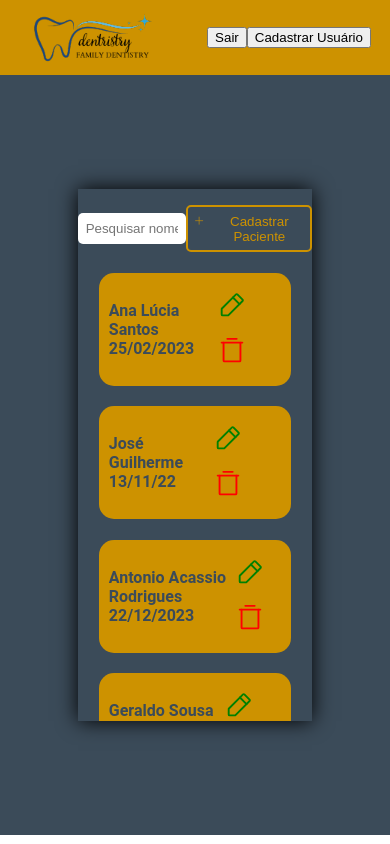
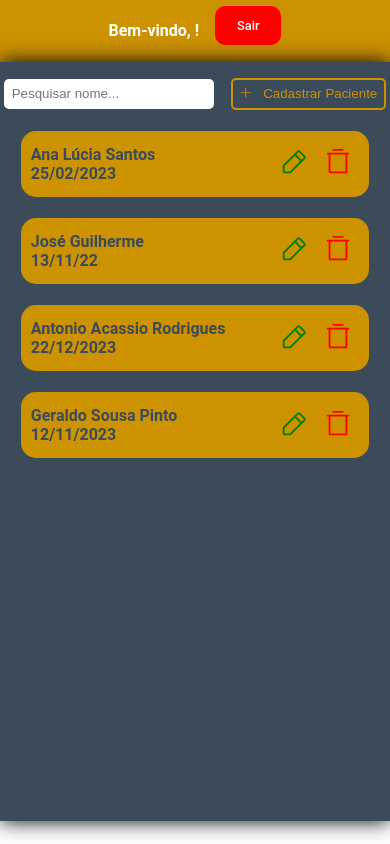
Before and after one commit to guilhermeverissimo14/clinica-odontologica, a React (Vite) app: page /home in a window 390 px wide. Built offline with nearby package versions, Linux system fonts and the light colour scheme; data requests are answered from the project's data file; the HTML template or start-up script is replaced by a standard one.

Commit message:
Finalizando a estilização para mobile

```diff
--- a/src/components/header/header.css
+++ b/src/components/header/header.css
@@ -1,4 +1,4 @@
-header{
+header {
     width: 100%;
     background-color: var(--secondary-700);
     color: #fff;
@@ -6,8 +6,50 @@ header{
     align-items: center;
     justify-content: space-around;
 }
-header img{
-    width: 150px;
+
+header img {
+    width: 100px;
     float: left;
     flex-wrap: wrap;
 }
+
+header .content-header {
+    display: flex;
+    gap: 5em;
+    align-items: center;
+    justify-content: center;
+}
+
+.content-header button {
+    /* height: 30%; */
+    background-color: red;
+    color: #fff;
+    border-style: solid;
+    border-width: 2px;
+    border-color: transparent;
+    padding: 10px 20px;
+    border-radius: 10px;
+    font-family: 'Roboto', sans-serif;
+    font-size: 0.8rem;
+    font-weight: 500;
+    cursor: pointer;
+    margin-bottom: 10px;
+    transition: all 0.2s ease-in-out;
+}
+
+.content-header button:hover{
+    background-color: rgb(189, 59, 59);
+    color: var(--black);
+}
+
+@media  (max-width: 748px){
+    header .content-header{
+        display: flex;
+        align-items: center;
+        justify-content: center;
+        gap: 1em;
+    }
+    header img{
+        display: none;
+    }
+ }
--- a/src/components/header/header.tsx
+++ b/src/components/header/header.tsx
@@ -1,14 +1,24 @@
+import { useNavigate } from 'react-router-dom';
 import Logo from './../../assets/images/logo.png'
 
 import './header.css'
 
 export default function Header() {
+
+    const username = localStorage.getItem("username");
+    const navigate = useNavigate();
+
+    function handleLogout() {
+        localStorage.removeItem("username");
+        navigate("/")
+    }
+
     return (
         <header>
             <img src={Logo} alt="Logo" />
-            <div>
-                <button>Sair</button>
-                <button>Cadastrar Usuário</button>
+            <div className='content-header'>
+                <h4>Bem-vindo, {username}!</h4>
+                <button onClick={handleLogout}>Sair</button>
             </div>
         </header>
     )
--- a/src/components/modal-add-patient/add-patient.tsx
+++ b/src/components/modal-add-patient/add-patient.tsx
@@ -74,7 +74,7 @@ const AddPatientDialog: React.FC<AddPatientDialogProps> = ({ open, onClose, onAd
   return (
     <Dialog open={open} onClose={onClose}>
       <div className='dialog'>
-        <DialogTitle className='dialog-title'>Cadastrar Pacientes</DialogTitle>
+        <DialogTitle className='dialog-title'>Cadastrar Paciente</DialogTitle>
         <DialogContent className='dialog-content'>
           <TextField
             className='input-dialog'
--- a/src/routes/routes.tsx
+++ b/src/routes/routes.tsx
@@ -5,7 +5,7 @@ import Login from "../screens/Login/login.tsx";
 import ResetPassword from "../screens/Reset-password/reset-password.tsx";
 
 function AppRoutes() {
-    const isAuthenticated = !!localStorage.getItem('username'); // Verifica se o usuário está autenticado
+    const isAuthenticated = !!localStorage.getItem('username');
 
     return (
       <Routes>
--- a/src/screens/Home/home.css
+++ b/src/screens/Home/home.css
@@ -100,3 +100,14 @@
  .accordion-button-icons .btn-edit{
     color: green;
  }
+
+ @media  (max-width: 748px){
+   .add-patient{
+       flex-direction: row;
+       gap: .5em;
+   }
+   .card{
+      width: 100%;
+      height: 90vh;
+   }
+}
--- a/src/screens/Login/login.css
+++ b/src/screens/Login/login.css
@@ -78,3 +78,9 @@
 .section2 a:hover{
     color: var(--secondary-700);
 }
+
+@media  (max-width: 748px){
+    .section1{
+        display: none;
+    }
+}
--- a/src/screens/Login/login.tsx
+++ b/src/screens/Login/login.tsx
@@ -18,10 +18,11 @@ export default function Login() {
             const response = await axios.post("http://localhost:3001/login", { email, password });
 
             const data = response.data;
-            console.log(data);
+            console.log(response.data.user[0].name);
 
             if (data.message) {
-                localStorage.setItem("username", data.name);
+                const userName = response.data.user[0].name;
+                localStorage.setItem("username", userName);
                 navigate("/home");
             }
         } catch (error) {
@@ -35,7 +36,7 @@ export default function Login() {
             }
         }
     }
-    function resetPassword(){
+    function resetPassword() {
         return navigate("/reset-password")
     }
 
--- a/src/screens/Reset-password/reset-password.css
+++ b/src/screens/Reset-password/reset-password.css
@@ -63,7 +63,7 @@
 .container-password .btns-new-password {
     display: flex;
     flex-direction: row;
-    gap: 2em;
+    gap: .5em;
 }
 
 .container-password .btns-new-password .btn-back {
```
Also changed, not shown: src/components/private-routes/private-route.tsx (+4 -3 lines).
